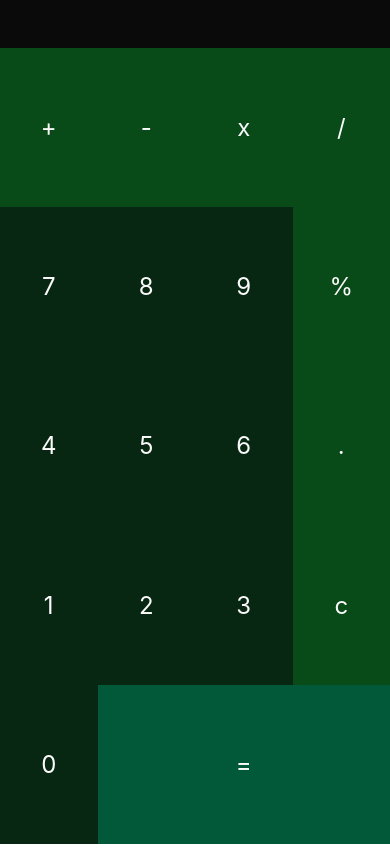
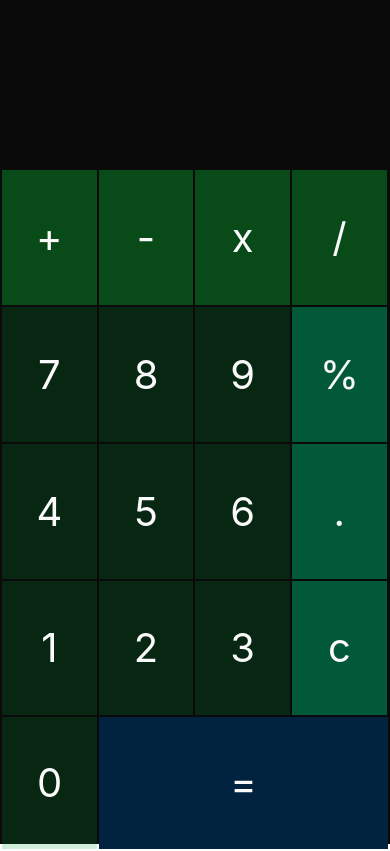
Before and after one commit to AstronautoLunar/calculator, a React Native app: screen / in a window 390 px wide. Built offline with nearby package versions, Linux system fonts and the light colour scheme.

Commit message:
feat: :sparkles: Terminado a primeira versão do app

```diff
--- a/components/KeyboardCalculator/styles.ts
+++ b/components/KeyboardCalculator/styles.ts
@@ -3,21 +3,24 @@ import { StyleSheet } from "react-native";
 
 // Utils
 import Color from "../../utils/Color";
+import ScreenApp from "../../utils/ScreenApp";
 
 // Styles
 import colors from "../../styles/colors";
 
 const styles = StyleSheet.create({
   container: {
-    flex: 1,
+    flex: 4,
     width: "100%",
     flexDirection: "row",
     flexWrap: "wrap",
     alignItems: "center",
+    padding: 1,
   },
   keyPress: {
-    width: "25%",
+    width: "24.4%",
     height: "20%",
+    margin: 1
   },
   keyArea: {
     flex: 1,
@@ -25,21 +28,27 @@ const styles = StyleSheet.create({
     alignItems: "center",
   },
   keyText: {
-    fontSize: 24,
+    fontSize: 40,
     color: colors.white,
   },
   rowEndArea: {
     width: "100%",
     height: "20%",
     flexDirection: "row",
+    paddingTop: 1,
+    paddingBottom: 2,
+    paddingLeft: 1,
+    paddingRight: 1,
   },
   zeroKeyArea: {
     flex: 1,
     justifyContent: "center",
     alignItems: "center",
+    paddingBottom: 1
   },
   zeroKeyPress: {
-    width: "25%",
+    width: "24.9%",
+    paddingRight: 1,
   },
   keyEqualArea: {
     flex: 1,
@@ -48,6 +57,7 @@ const styles = StyleSheet.create({
   },
   keyEqualPress: {
     flex: 1,
+    paddingLeft: 1,
   },
 });
 
--- a/components/KeyboardCalculator/utils/renderColorKeys.ts
+++ b/components/KeyboardCalculator/utils/renderColorKeys.ts
@@ -13,13 +13,20 @@ function renderColorKeys(type: keyof typeof structure | "zero" | "equal") {
     "subtract",
     "multiply",
     "division",
+  ].includes(type);
+
+  if (isKeysSpecial) {
+    return Color.setOpacityInHex("emphasis_level_1", "50");
+  }
+
+  const isKeysOther = [
     "percentage",
     "point",
     "delete"
   ].includes(type);
 
-  if (isKeysSpecial) {
-    return Color.setOpacityInHex("emphasis_level_1", "50");
+  if (isKeysOther) {
+    return Color.setOpacityInHex("emphasis_level_4", "ff");
   }
 
   const isKeysNumbers = [
@@ -40,7 +47,7 @@ function renderColorKeys(type: keyof typeof structure | "zero" | "equal") {
   }
 
 
-  return Color.setOpacityInHex("emphasis_level_4", "ff");
+  return Color.setOpacityInHex("emphasis_level_5", "ff");
 };
 
 export default renderColorKeys;
--- a/components/Panel/index.tsx
+++ b/components/Panel/index.tsx
@@ -1,5 +1,5 @@
 // Components
-import { Text } from "react-native";
+import { Text, ScrollView, View } from "react-native";
 
 // Styles
 import styles from "./styles";
@@ -11,8 +11,16 @@ export default function Panel() {
   const { app } = useApp();
 
   return (
-    <Text style={styles.result}>
-      {app.result}
-    </Text>
+    <ScrollView
+      style={styles.scrollContainer}
+      horizontal
+      showsHorizontalScrollIndicator={false}
+    >
+      <View style={styles.container}>
+        <Text style={styles.result}>
+          {app.result}
+        </Text>
+      </View>
+    </ScrollView>
   )
 }
--- a/components/Panel/styles.ts
+++ b/components/Panel/styles.ts
@@ -5,12 +5,21 @@ import { StyleSheet } from "react-native";
 import colors from "../../styles/colors";
 
 const styles = StyleSheet.create({
+  scrollContainer: {
+    flex: 1,
+  },
+  container: {
+    flex: 1,
+    padding: 24,
+    flexDirection: "row",
+    justifyContent: "flex-end",
+    alignItems: "flex-end"
+  },
   result: {
     width: "100%",
     textAlign: "right",
     color: colors.white,
     fontSize: 48,
-    padding: 24
   }
 });
 
--- a/contexts/AppContext.tsx
+++ b/contexts/AppContext.tsx
@@ -7,8 +7,7 @@ import {
 } from "react";
 
 // Utils
-import ScreenApp from "../utils/ScreenApp";
-import StringConverter from "../utils/StringConveter";
+import CalculateCore from "../utils/CalculateCore";
 
 type AppContextProps = {
   app: {
@@ -31,20 +30,33 @@ type AppProviderProps = {
 export function AppProvider({ children }: AppProviderProps) {
   const [result, setResult] = useState("");
 
-  // console.log(result);
+  const handleChangeResult = useCallback((value: string) => {
+    const valueConverted = CalculateCore.addSpace(value);
 
-  const handleChangeResult = useCallback((value: string) => {
-    setResult(result + value);
+    setResult(result + valueConverted);
   }, [result]);
 
   const calculate = useCallback(() => {
-    const valueConverted = StringConverter.converterResult(result);
+    if (!result.length) return
 
-    setResult(eval(valueConverted));
+    const valueConverted = CalculateCore.converterResult(result);
+
+    try {
+      const valueFinal = eval(valueConverted);
+
+      setResult(valueFinal);
+    } catch(error) {
+      setResult(result);
+    }
+
   }, [result]);
 
   const deleteOneLastLetter = useCallback(() => {
-    setResult(result.slice(0, result.length - 1))
+    const newValue = String(result ?? "");
+
+    if (!newValue.length) return
+
+    setResult(newValue.slice(0, newValue.length - 1))
   }, [result]);
 
   const deleteAll = useCallback(() => {
--- /dev/null
+++ b/utils/CalculateCore.ts
@@ -0,0 +1,69 @@
+class CalculateCore {
+  static removeSpaces(value: string) {
+    const actionRemove = (char: string) => {
+      if (char === " ") {
+        return ""
+      }
+
+      return char;
+    };
+
+    return value
+      .split("")
+      .map(actionRemove)
+      .join("");
+  }
+
+  static getIsResultEmpty(result: string) {
+    const resultNotEmpty = this.removeSpaces(result)
+
+    return !resultNotEmpty.length;
+  }
+
+  static addSpace(value: string) {
+    return (
+      /[0-9]/.test(value) || [".", "%"].includes(value)
+      ?
+      value
+      :
+      ` ${value} `
+    )
+  }
+
+  static calculatePercentageResult(result: string) {
+    const actionCalculatePercentage = (groupChar: string) => {
+      if (groupChar.includes("%")) {
+        const value = Number(groupChar.replace("%", ""));
+        const valueCalculate = value / 100;
+
+        return String(valueCalculate);
+      } else {
+        return groupChar;
+      }
+    }
+
+    return result
+      .split(" ")
+      .map(actionCalculatePercentage)
+      .join(" ");
+  }
+
+  static converterResult(result: string) {
+    const resultPercentageCalculate = this.calculatePercentageResult(result);
+
+    const actionConverter = (char: string, index: number) => {
+      if (char === "x") {
+        return "*"
+      }
+
+      return char
+    }
+
+    return resultPercentageCalculate
+      .split("")
+      .map(actionConverter)
+      .join("");
+  }
+};
+
+export default CalculateCore;
--- a/utils/ScreenApp.ts
+++ b/utils/ScreenApp.ts
@@ -8,6 +8,10 @@ class ScreenApp {
   static getHeightTotalApp(): number {
     return Dimensions.get("window").height;
   }
+
+  static getWidthTotalApp(): number {
+    return Dimensions.get("window").width;
+  }
 };
 
 export default ScreenApp;
--- a/utils/StringConveter.ts
+++ /dev/null
@@ -1,13 +0,0 @@
-class StringConverter {
-  static converterResult(result: string) {
-    return result.split("").map(char => {
-      if (char === "x") {
-        return "*"
-      } else {
-        return char
-      }
-    }).join("");
-  }
-};
-
-export default StringConverter;
```
